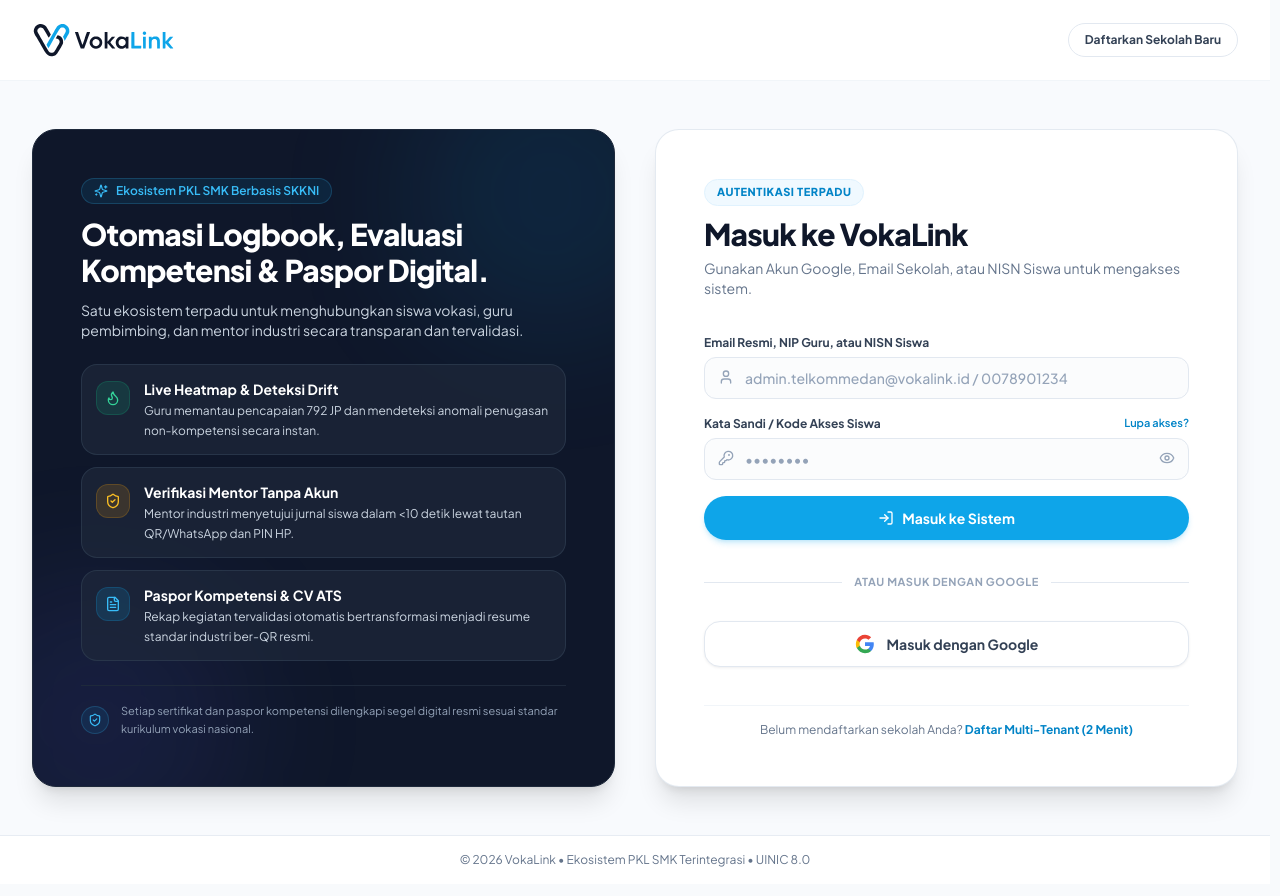
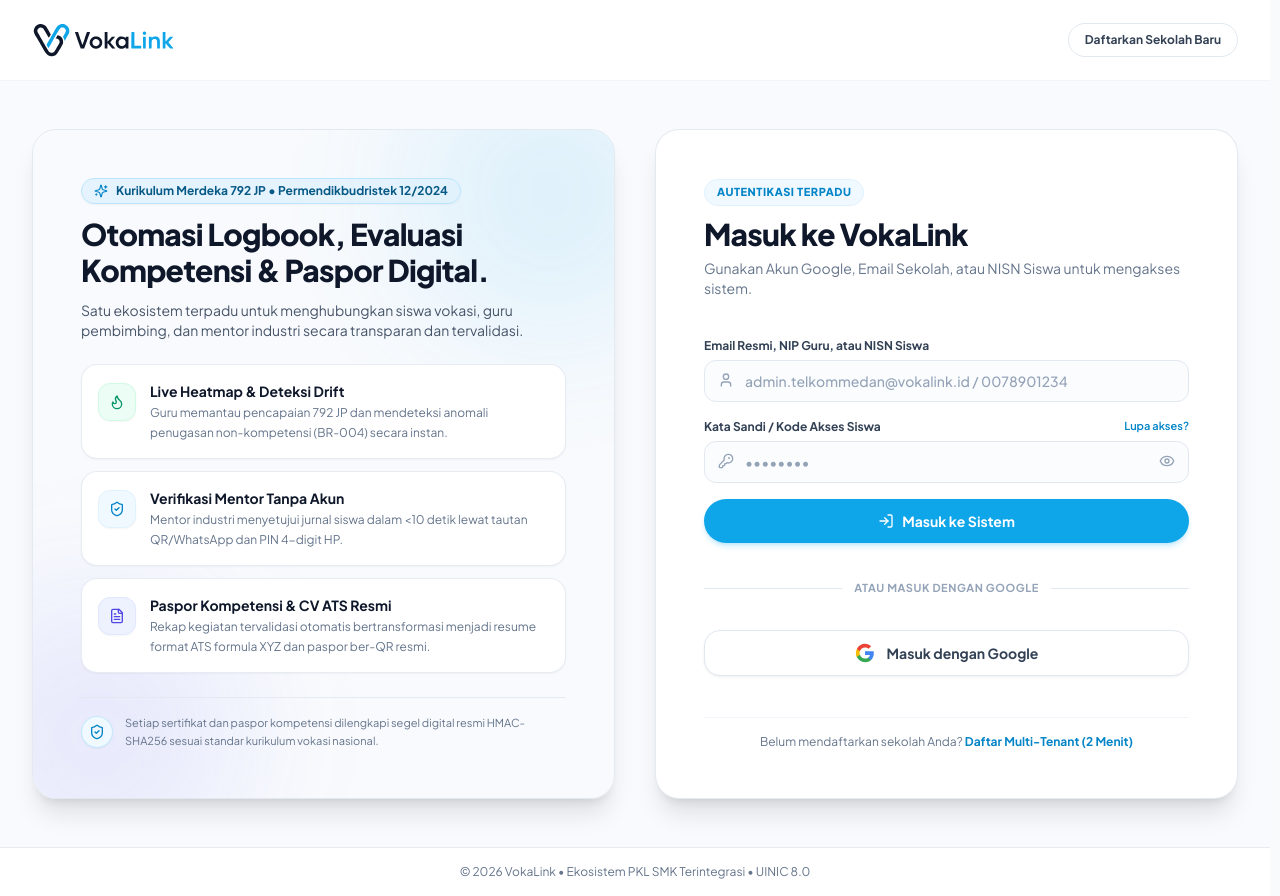
Before and after one commit to hfzfjr/VokaLink, a Next.js app in the folder apps/web/: page /login in a window 1280 px wide. Built offline with nearby package versions, Linux system fonts and the light colour scheme; no server answers.

Commit message:
fix(auth): modernize login banner layout with Kurikulum Merdeka 792 JP and clean aesthetic

```diff
--- a/apps/web/src/app/(auth)/login/page.tsx
+++ b/apps/web/src/app/(auth)/login/page.tsx
@@ -207,76 +207,76 @@ function LoginForm() {
     <main className="max-w-7xl mx-auto w-full px-4 sm:px-6 lg:px-8 py-8 sm:py-12 flex-1 flex flex-col justify-center">
       <div className="max-w-md mx-auto lg:max-w-none w-full grid grid-cols-1 lg:grid-cols-12 gap-8 lg:gap-10 items-stretch">
         {/* SECTION KIRI: Banner Grafis Fitur VokaLink (Hanya tampil di Desktop lg:flex, disembunyikan di Mobile) */}
-        <section className="hidden lg:flex lg:col-span-6 rounded-3xl bg-slate-900 text-white p-8 sm:p-10 lg:p-12 border border-slate-800 shadow-xl flex-col justify-between relative overflow-hidden">
-          {/* Ambient Glow */}
+        <section className="hidden lg:flex lg:col-span-6 rounded-3xl bg-linear-to-b from-slate-50/90 via-sky-50/30 to-white text-slate-900 p-8 sm:p-10 lg:p-12 border border-slate-200/90 shadow-xl flex-col justify-between relative overflow-hidden">
+          {/* Ambient Soft Glow */}
           <div className="absolute top-0 right-0 -mr-20 -mt-20 w-72 h-72 bg-sky-500/10 rounded-full blur-3xl pointer-events-none" />
           <div className="absolute bottom-0 left-0 -ml-20 -mb-20 w-72 h-72 bg-indigo-500/10 rounded-full blur-3xl pointer-events-none" />
 
           {/* Header & Tagline */}
           <div className="relative z-10 space-y-3">
-            <div className="inline-flex items-center gap-2 px-3 py-1 rounded-full bg-sky-500/10 border border-sky-400/20 text-sky-400 text-xs font-semibold">
-              <Sparkles className="w-3.5 h-3.5" />
-              <span>Ekosistem PKL SMK Berbasis SKKNI</span>
+            <div className="inline-flex items-center gap-2 px-3 py-1 rounded-full bg-sky-100/80 border border-sky-200 text-sky-800 text-xs font-bold shadow-2xs">
+              <Sparkles className="w-3.5 h-3.5 text-sky-600" />
+              <span>Kurikulum Merdeka 792 JP &bull; Permendikbudristek 12/2024</span>
             </div>
 
-            <h2 className="text-2xl sm:text-3xl font-extrabold text-white tracking-tight leading-snug">
-              Otomasi Logbook, Evaluasi Kompetensi & Paspor Digital.
+            <h2 className="text-2xl sm:text-3xl font-black text-slate-900 tracking-tight leading-snug">
+              Otomasi Logbook, Evaluasi Kompetensi &amp; Paspor Digital.
             </h2>
 
-            <p className="text-xs sm:text-sm text-slate-300 leading-relaxed">
+            <p className="text-xs sm:text-sm text-slate-600 leading-relaxed">
               Satu ekosistem terpadu untuk menghubungkan siswa vokasi, guru pembimbing, dan mentor industri secara transparan dan tervalidasi.
             </p>
           </div>
 
-          {/* Feature Highlights (High Contrast Modern Micro-Cards) */}
+          {/* Feature Highlights (Clean Minimal White Micro-Cards) */}
           <div className="relative z-10 my-6 space-y-3">
             {/* Feature 1 */}
-            <div className="p-3.5 rounded-2xl bg-slate-800/70 border border-slate-700/60 flex items-start gap-3.5">
-              <div className="p-2 rounded-xl bg-emerald-500/15 text-emerald-400 shrink-0 mt-0.5 border border-emerald-500/20">
+            <div className="p-4 rounded-2xl bg-white border border-slate-200/80 shadow-2xs flex items-start gap-3.5 transition hover:border-slate-300">
+              <div className="p-2.5 rounded-xl bg-emerald-50 text-emerald-600 shrink-0 mt-0.5 border border-emerald-100 shadow-2xs">
                 <Flame className="w-4 h-4" />
               </div>
               <div className="space-y-0.5">
-                <h3 className="font-bold text-xs sm:text-sm text-white">Live Heatmap & Deteksi Drift</h3>
-                <p className="text-xs text-slate-300 leading-relaxed">
-                  Guru memantau pencapaian 792 JP dan mendeteksi anomali penugasan non-kompetensi secara instan.
+                <h3 className="font-bold text-xs sm:text-sm text-slate-900">Live Heatmap &amp; Deteksi Drift</h3>
+                <p className="text-xs text-slate-500 leading-relaxed">
+                  Guru memantau pencapaian 792 JP dan mendeteksi anomali penugasan non-kompetensi (BR-004) secara instan.
                 </p>
               </div>
             </div>
 
             {/* Feature 2 */}
-            <div className="p-3.5 rounded-2xl bg-slate-800/70 border border-slate-700/60 flex items-start gap-3.5">
-              <div className="p-2 rounded-xl bg-amber-500/15 text-amber-400 shrink-0 mt-0.5 border border-amber-500/20">
+            <div className="p-4 rounded-2xl bg-white border border-slate-200/80 shadow-2xs flex items-start gap-3.5 transition hover:border-slate-300">
+              <div className="p-2.5 rounded-xl bg-sky-50 text-sky-600 shrink-0 mt-0.5 border border-sky-100 shadow-2xs">
                 <ShieldCheck className="w-4 h-4" />
               </div>
               <div className="space-y-0.5">
-                <h3 className="font-bold text-xs sm:text-sm text-white">Verifikasi Mentor Tanpa Akun</h3>
-                <p className="text-xs text-slate-300 leading-relaxed">
-                  Mentor industri menyetujui jurnal siswa dalam &lt;10 detik lewat tautan QR/WhatsApp dan PIN HP.
+                <h3 className="font-bold text-xs sm:text-sm text-slate-900">Verifikasi Mentor Tanpa Akun</h3>
+                <p className="text-xs text-slate-500 leading-relaxed">
+                  Mentor industri menyetujui jurnal siswa dalam &lt;10 detik lewat tautan QR/WhatsApp dan PIN 4-digit HP.
                 </p>
               </div>
             </div>
 
             {/* Feature 3 */}
-            <div className="p-3.5 rounded-2xl bg-slate-800/70 border border-slate-700/60 flex items-start gap-3.5">
-              <div className="p-2 rounded-xl bg-sky-500/15 text-sky-400 shrink-0 mt-0.5 border border-sky-500/20">
+            <div className="p-4 rounded-2xl bg-white border border-slate-200/80 shadow-2xs flex items-start gap-3.5 transition hover:border-slate-300">
+              <div className="p-2.5 rounded-xl bg-indigo-50 text-indigo-600 shrink-0 mt-0.5 border border-indigo-100 shadow-2xs">
                 <FileText className="w-4 h-4" />
               </div>
               <div className="space-y-0.5">
-                <h3 className="font-bold text-xs sm:text-sm text-white">Paspor Kompetensi & CV ATS</h3>
-                <p className="text-xs text-slate-300 leading-relaxed">
-                  Rekap kegiatan tervalidasi otomatis bertransformasi menjadi resume standar industri ber-QR resmi.
+                <h3 className="font-bold text-xs sm:text-sm text-slate-900">Paspor Kompetensi &amp; CV ATS Resmi</h3>
+                <p className="text-xs text-slate-500 leading-relaxed">
+                  Rekap kegiatan tervalidasi otomatis bertransformasi menjadi resume format ATS formula XYZ dan paspor ber-QR resmi.
                 </p>
               </div>
             </div>
           </div>
 
           {/* Bottom Security Assurance Note */}
-          <div className="relative z-10 pt-4 border-t border-slate-800 flex items-center gap-3">
-            <div className="w-7 h-7 rounded-full bg-sky-500/10 border border-sky-400/20 flex items-center justify-center text-sky-400 shrink-0">
-              <ShieldCheck className="w-3.5 h-3.5" />
+          <div className="relative z-10 pt-4 border-t border-slate-200/80 flex items-center gap-3">
+            <div className="w-8 h-8 rounded-full bg-sky-50 border border-sky-200/80 flex items-center justify-center text-sky-600 shrink-0 shadow-2xs">
+              <ShieldCheck className="w-4 h-4" />
             </div>
-            <p className="text-[11px] text-slate-400 leading-relaxed">
-              Setiap sertifikat dan paspor kompetensi dilengkapi segel digital resmi sesuai standar kurikulum vokasi nasional.
+            <p className="text-[11px] text-slate-500 leading-relaxed">
+              Setiap sertifikat dan paspor kompetensi dilengkapi segel digital resmi HMAC-SHA256 sesuai standar kurikulum vokasi nasional.
             </p>
           </div>
         </section>
```
